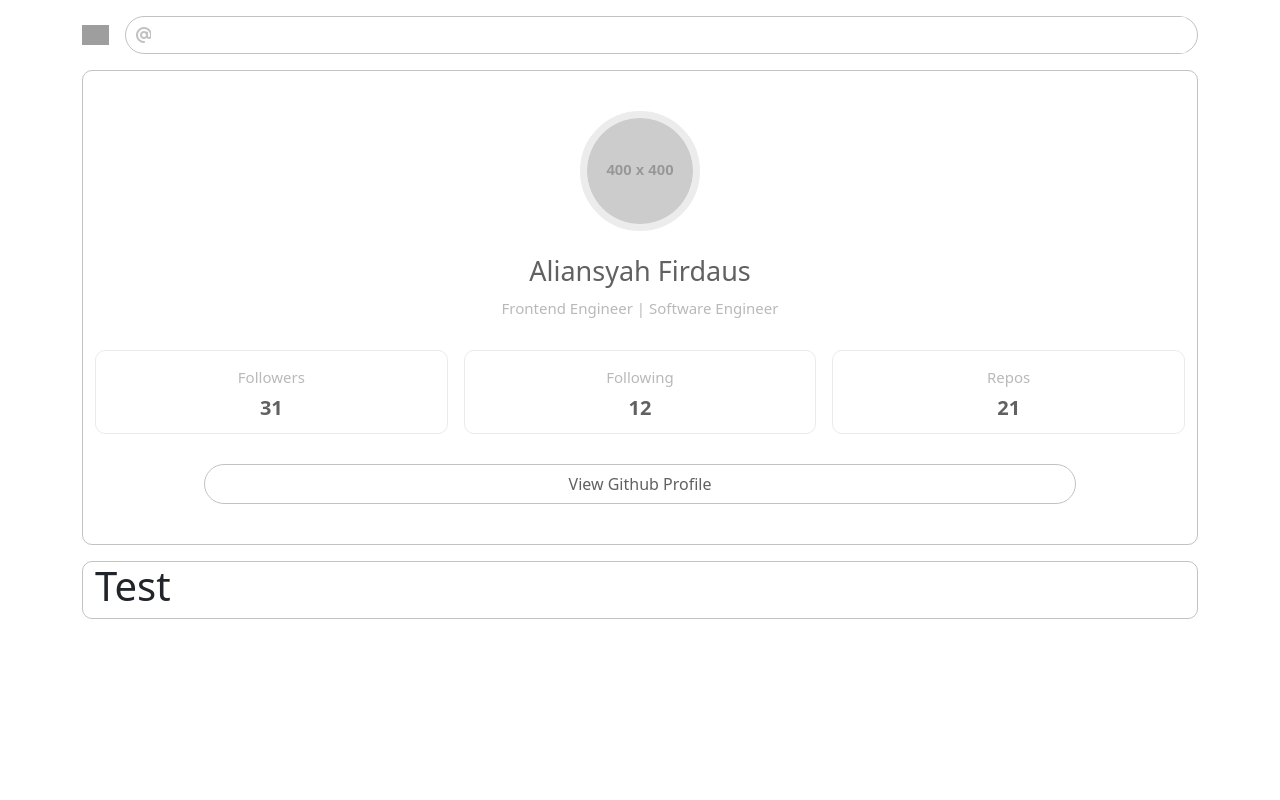
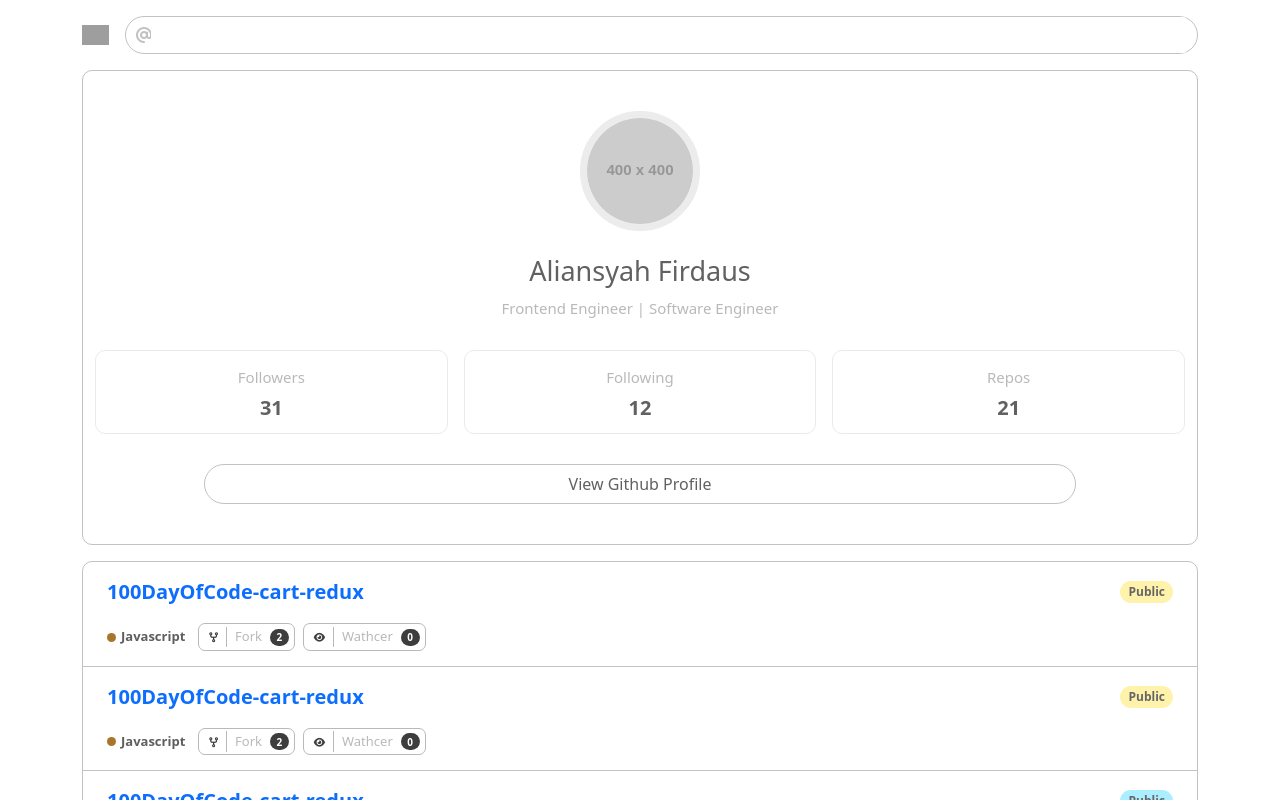
Before and after one commit to aliansyahFirdaus/mysooltan-test, a React (Create React App) app: page / in a window 1280 px wide. Shown: the top 800 px of the page. Built offline with nearby package versions, Linux system fonts and the light colour scheme; grey boxes are pictures that could not be loaded.

Commit message:
finish styling repositories item

```diff
--- a/src/components/Repository/Repository.js
+++ b/src/components/Repository/Repository.js
@@ -1,12 +1,17 @@
+import { Badge, Container, Row, Stack } from "react-bootstrap";
+
 import React from "react";
-import { Container } from "react-bootstrap";
 import Card from "../UI/Card/Card";
+import RepositoryItem from "./RepositoryItem";
 
 export default function Repository() {
   return (
     <Container>
       <Card>
-        <h1>Test</h1>
+        <RepositoryItem visibility="public" />
+        <RepositoryItem visibility="public" />
+        <RepositoryItem visibility="private" />
+        <RepositoryItem visibility="public" />
       </Card>
     </Container>
   );
--- /dev/null
+++ b/src/components/Repository/RepositoryItem.js
@@ -0,0 +1,40 @@
+import { Badge, Row, Stack } from "react-bootstrap";
+
+import React from "react";
+import styles from "./RepositoryItem.module.css";
+
+export default function RepositoryItem({visibility}) {
+  return (
+    <Row className={styles.item}>
+      <Stack gap={3}>
+        <Stack direction="horizontal" className={styles.top}>
+          <a href="#">100DayOfCode-cart-redux</a>
+          <Badge pill className={styles[visibility]}>Public</Badge>
+        </Stack>
+
+        <Stack direction="horizontal" className={styles.bottom} gap={2}>
+          <div className={styles.language}>
+            <div className={styles.icon} />
+            Javascript
+          </div>
+          <Stack direction="horizontal" className={styles.detail} gap={2}>
+            <Stack direction="horizontal" gap={2}>
+              <i className="fa-solid fa-code-fork" />
+              <div className={styles.lines} />
+              <p>Fork</p>
+            </Stack>
+            <Badge pill>2</Badge>
+          </Stack>
+          <Stack direction="horizontal" className={styles.detail} gap={2}>
+            <Stack direction="horizontal" gap={2}>
+              <i className="fa-solid fa-eye" />
+              <div className={styles.lines} />
+              <p>Wathcer</p>
+            </Stack>
+            <Badge pill>0</Badge>
+          </Stack>
+        </Stack>
+      </Stack>
+    </Row>
+  );
+}
--- /dev/null
+++ b/src/components/Repository/RepositoryItem.module.css
@@ -0,0 +1,84 @@
+.item {
+  padding: 15px;
+}
+
+.item:not(:last-child) {
+  border-bottom: 1px solid rgb(194, 194, 194);
+}
+
+.item .top {
+  justify-content: space-between;
+}
+
+.item .top a {
+  font-size: 20px;
+  text-decoration: none;
+  font-weight: 800;
+}
+
+.item .top span {
+  background-color: transparent !important;
+  padding: 5px 8px;
+}
+
+.item .top .public {
+  background-color: rgb(255, 242, 171) !important;
+  color: rgb(102, 102, 102);
+}
+
+.item .top .private {
+  background-color: rgb(171, 238, 255) !important;
+  color: rgb(102, 102, 102);
+}
+
+.item .bottom .language {
+  font-size: 13px;
+  color: rgb(94, 94, 94);
+  font-weight: 600;
+  display: flex;
+  align-items: center;
+  gap: 5px;
+  margin-right: 5px;
+}
+
+.item .bottom .language .icon {
+  width: 9px;
+  height: 9px;
+  border-radius: 50%;
+  background-color: rgb(168, 118, 42);
+}
+
+.item .bottom .detail {
+  border: 1px solid rgb(185, 185, 185);
+  border-radius: 7px;
+  padding: 3px 10px;
+  justify-content: space-between;
+}
+
+.item .bottom .detail .lines {
+  width: 1px;
+  height: 105%;
+  background-color: rgb(185, 185, 185);
+}
+
+.item .bottom .detail p,
+i {
+  margin: 0;
+  padding: 0;
+  color: rgb(185, 185, 185);
+}
+
+.item .bottom .detail p {
+  font-size: 13px;
+}
+
+.item .bottom .detail i {
+  font-size: 10px;
+  color: rgb(61, 61, 61);
+}
+
+.item .bottom .detail span {
+  background-color: rgb(61, 61, 61) !important;
+  font-size: 10px;
+  margin-right: -5px;
+}
--- a/src/components/UI/Card/Card.module.css
+++ b/src/components/UI/Card/Card.module.css
@@ -1,4 +1,5 @@
 .card {
   border: 1px solid rgb(194, 194, 194);
   border-radius: 10px;
+  justify-content: center;
 }
```
